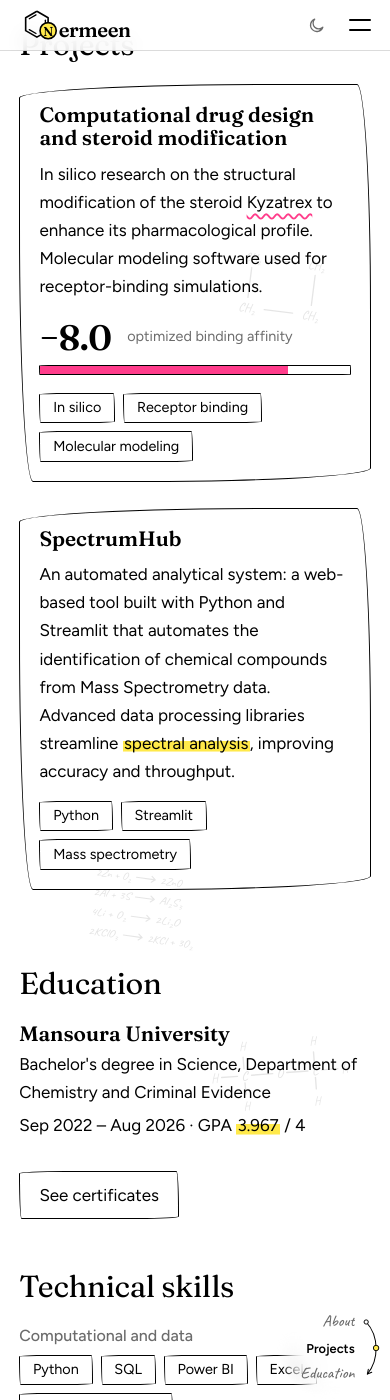
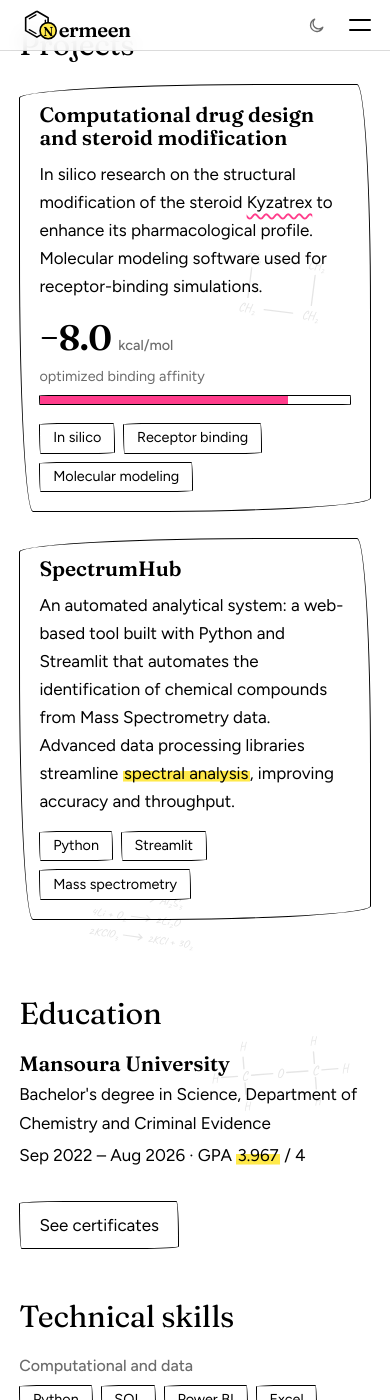
Before and after one commit to nermo-oz/nermo-oz.github.io, a Jekyll site: the page built from index.html, in a window 390 px wide and 1400 px high, scrolled down 1154 px. Built offline with Jekyll 4.4.1, drawn with Linux system fonts in a browser that asks for light colours; some of the changed text lies outside the part shown.

Commit message:
home timeline redesign, hide section guide on smaller screens, sitemap and cleanup

```diff
--- a/assets/css/main.css
+++ b/assets/css/main.css
@@ -218,7 +218,7 @@ color:#000}
 
 .cva {
     position:absolute;
-    right:2px;
+    right:-7px;
     top:calc(100% + 1px);
     width:30px;
     height:22px;
@@ -579,6 +579,11 @@ color:var(--soft)}
     font:600 2.2rem var(--serif);
     color:var(--ink);
 letter-spacing:-.02em}
+
+.meter b small {
+    font:500 .9rem var(--sans);
+    letter-spacing:0;
+color:var(--soft)}
 
 .meter .bar {
     flex:1;
@@ -1039,9 +1044,9 @@ margin:0 auto}
 footer a {
 color:inherit}
 
-/* ===== responsive ===== */ @media(min-width:861px) and (max-width:1200px) {
-.seq .p,.seq .c {
-visibility:hidden}
+/* ===== responsive ===== */ @media(max-width:1399px) {
+    .seq {
+    display:none}
 
 }
 
@@ -1078,33 +1083,6 @@ visibility:hidden}
 
     .card {
     padding:1.2rem}
-
-    .seq {
-        top:auto;
-        bottom:.8rem;
-        right:.6rem;
-        translate:none;
-        grid-template-columns:auto 17px;
-    grid-template-rows:repeat(3,26px)}
-
-    .seq svg {
-        width:17px;
-    height:78px}
-
-    .seq button {
-    font-size:1rem}
-
-    .seq em span {
-    max-width:104px}
-
-    .seq[data-end="true"] .p {
-    translate:0 52px}
-
-    .seq[data-end="true"] .n {
-    translate:0 -52px}
-
-    .seq::before {
-    inset:-14px -16px -14px -24px}
 
 }
 
--- a/index.html
+++ b/index.html
@@ -34,7 +34,7 @@ layout: default
   <article class="card">
     <h3>Computational drug design and steroid modification</h3>
     <p>In silico research on the structural modification of the steroid <a href="#skills" data-pop="Kyzatrex, the steroid this project works on">Kyzatrex</a> to enhance its pharmacological profile. Molecular modeling software used for receptor-binding simulations.</p>
-    <div class="meter" style="--v:80%"><b>−8.0</b><span>optimized binding affinity</span><span class="bar" aria-hidden="true"><i></i></span></div>
+    <div class="meter" style="--v:80%"><b>−8.0 <small>kcal/mol</small></b><span>optimized binding affinity</span><span class="bar" aria-hidden="true"><i></i></span></div>
     <ul class="tags"><li>In silico</li><li>Receptor binding</li><li>Molecular modeling</li></ul>
   </article>
   <article class="card">
@@ -70,10 +70,10 @@ layout: default
 
 <section id="journey" data-sec="Journey">
   <h2>Latest on the timeline</h2>
-  <ul class="rows">
+  <ol class="tl">
   {% assign tl = site.data.timeline | sort: "date" | reverse %}
-  {% for t in tl limit: 5 %}<li><span>{{ t.title }}</span><time datetime="{{ t.date }}">{{ t.when }}</time></li>{% endfor %}
-  </ul>
+  {% for t in tl limit: 5 %}<li><time datetime="{{ t.date }}">{{ t.when }}</time><h3>{{ t.title }}</h3><p>{{ t.note }}</p></li>{% endfor %}
+  </ol>
   <p class="more"><a class="btn ghost" href="{{ '/timeline/' | relative_url }}">Full timeline</a></p>
 </section>
 
```
Also changed, not shown: robots.txt (added, +7 -0 lines), sitemap.xml (added, +9 -0 lines), assets/certs/bloodshed.svg (deleted), assets/certs/forensic-evidence.svg (deleted), assets/certs/medical-analysis.svg (deleted).
